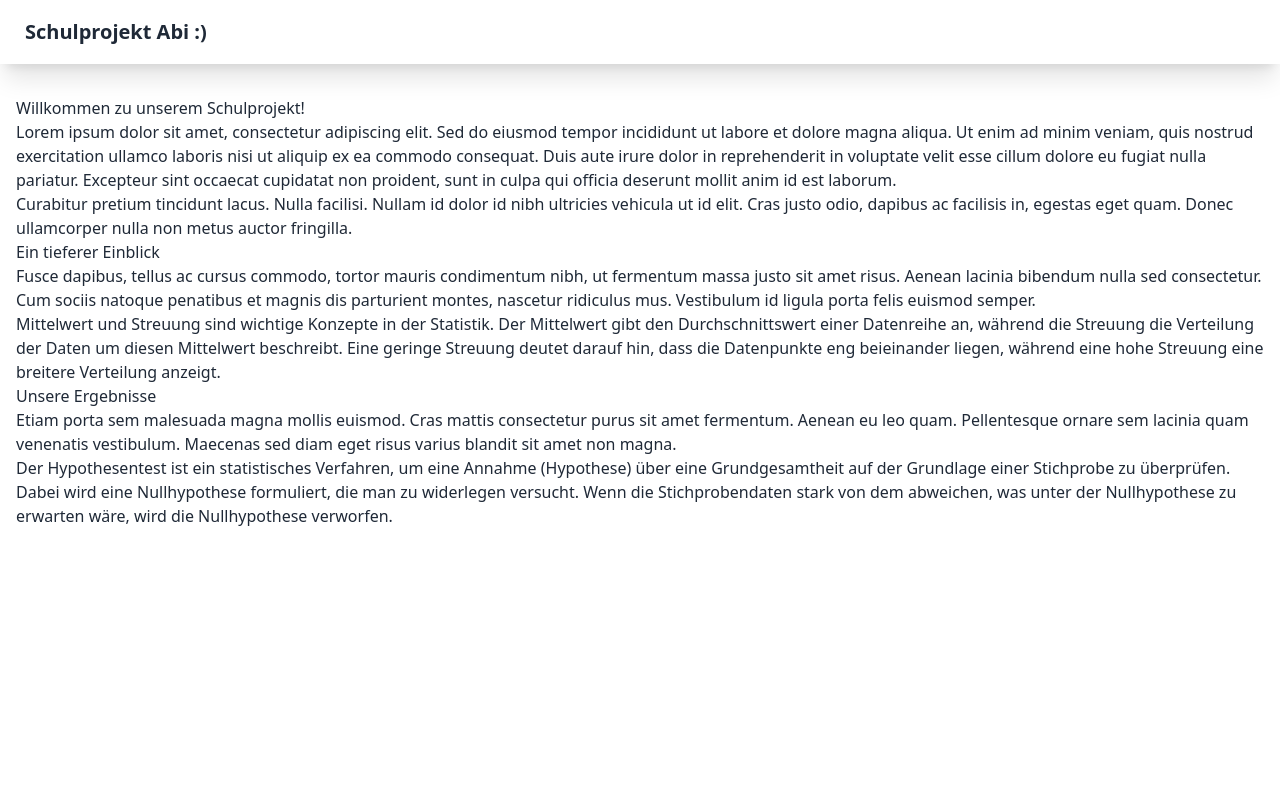
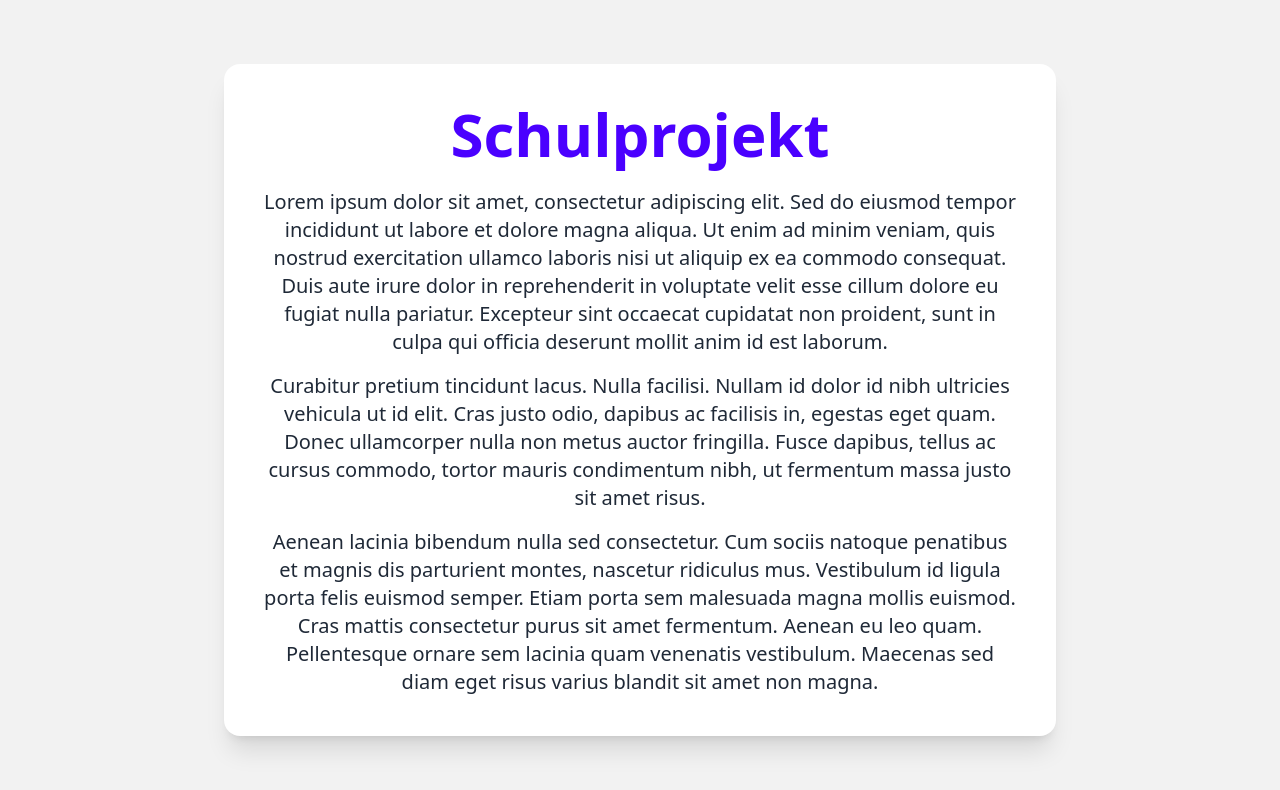
Before and after one commit to lucian-garz/projekt, a plain HTML site: page index.html in a window 1280 px wide. Drawn offline with nearby package versions, Linux system fonts and the light colour scheme.

Commit message:
revamped index.html

```diff
--- a/index.html
+++ b/index.html
@@ -3,26 +3,24 @@
 <head>
     <meta charset="UTF-8">
     <meta name="viewport" content="width=device-width, initial-scale=1.0">
-    <title>Schulprojekt Abi :)</title>
+    <title>Schulprojekt</title>
+    <!-- DaisyUI and Tailwind CSS CDN -->
     <link href="https://cdn.jsdelivr.net/npm/daisyui@latest/dist/full.css" rel="stylesheet" type="text/css" />
     <script src="https://cdn.tailwindcss.com"></script>
 </head>
-<body>
-    <div class="navbar bg-base-100 shadow-xl">
-        <a class="btn btn-ghost normal-case text-xl">Schulprojekt Abi :)</a>
-    </div>
-
-    <div class="container mx-auto px-4 py-8">
-        <div class="prose lg:prose-xl">
-            <h1>Willkommen zu unserem Schulprojekt!</h1>
-            <p>Lorem ipsum dolor sit amet, consectetur adipiscing elit. Sed do eiusmod tempor incididunt ut labore et dolore magna aliqua. Ut enim ad minim veniam, quis nostrud exercitation ullamco laboris nisi ut aliquip ex ea commodo consequat. Duis aute irure dolor in reprehenderit in voluptate velit esse cillum dolore eu fugiat nulla pariatur. Excepteur sint occaecat cupidatat non proident, sunt in culpa qui officia deserunt mollit anim id est laborum.</p>
-            <p>Curabitur pretium tincidunt lacus. Nulla facilisi. Nullam id dolor id nibh ultricies vehicula ut id elit. Cras justo odio, dapibus ac facilisis in, egestas eget quam. Donec ullamcorper nulla non metus auctor fringilla.</p>
-            <h2>Ein tieferer Einblick</h2>
-            <p>Fusce dapibus, tellus ac cursus commodo, tortor mauris condimentum nibh, ut fermentum massa justo sit amet risus. Aenean lacinia bibendum nulla sed consectetur. Cum sociis natoque penatibus et magnis dis parturient montes, nascetur ridiculus mus. Vestibulum id ligula porta felis euismod semper.</p>
-            <p>Mittelwert und Streuung sind wichtige Konzepte in der Statistik. Der Mittelwert gibt den Durchschnittswert einer Datenreihe an, während die Streuung die Verteilung der Daten um diesen Mittelwert beschreibt. Eine geringe Streuung deutet darauf hin, dass die Datenpunkte eng beieinander liegen, während eine hohe Streuung eine breitere Verteilung anzeigt.</p>
-            <h3>Unsere Ergebnisse</h3>
-            <p>Etiam porta sem malesuada magna mollis euismod. Cras mattis consectetur purus sit amet fermentum. Aenean eu leo quam. Pellentesque ornare sem lacinia quam venenatis vestibulum. Maecenas sed diam eget risus varius blandit sit amet non magna.</p>
-            <p>Der Hypothesentest ist ein statistisches Verfahren, um eine Annahme (Hypothese) über eine Grundgesamtheit auf der Grundlage einer Stichprobe zu überprüfen. Dabei wird eine Nullhypothese formuliert, die man zu widerlegen versucht. Wenn die Stichprobendaten stark von dem abweichen, was unter der Nullhypothese zu erwarten wäre, wird die Nullhypothese verworfen.</p>
+<body class="bg-base-200 min-h-screen flex items-center justify-center py-10">
+    <div class="container mx-auto px-4 sm:px-6 lg:px-8 max-w-4xl">
+        <div class="card bg-base-100 shadow-xl p-6 sm:p-8 lg:p-10 text-center">
+            <h1 class="text-5xl sm:text-6xl font-extrabold mb-6 text-primary">Schulprojekt</h1>
+            <p class="text-lg sm:text-xl text-base-content leading-relaxed">
+                Lorem ipsum dolor sit amet, consectetur adipiscing elit. Sed do eiusmod tempor incididunt ut labore et dolore magna aliqua. Ut enim ad minim veniam, quis nostrud exercitation ullamco laboris nisi ut aliquip ex ea commodo consequat. Duis aute irure dolor in reprehenderit in voluptate velit esse cillum dolore eu fugiat nulla pariatur. Excepteur sint occaecat cupidatat non proident, sunt in culpa qui officia deserunt mollit anim id est laborum.
+            </p>
+            <p class="mt-4 text-lg sm:text-xl text-base-content leading-relaxed">
+                Curabitur pretium tincidunt lacus. Nulla facilisi. Nullam id dolor id nibh ultricies vehicula ut id elit. Cras justo odio, dapibus ac facilisis in, egestas eget quam. Donec ullamcorper nulla non metus auctor fringilla. Fusce dapibus, tellus ac cursus commodo, tortor mauris condimentum nibh, ut fermentum massa justo sit amet risus.
+            </p>
+            <p class="mt-4 text-lg sm:text-xl text-base-content leading-relaxed">
+                Aenean lacinia bibendum nulla sed consectetur. Cum sociis natoque penatibus et magnis dis parturient montes, nascetur ridiculus mus. Vestibulum id ligula porta felis euismod semper. Etiam porta sem malesuada magna mollis euismod. Cras mattis consectetur purus sit amet fermentum. Aenean eu leo quam. Pellentesque ornare sem lacinia quam venenatis vestibulum. Maecenas sed diam eget risus varius blandit sit amet non magna.
+            </p>
         </div>
     </div>
 </body>
```
